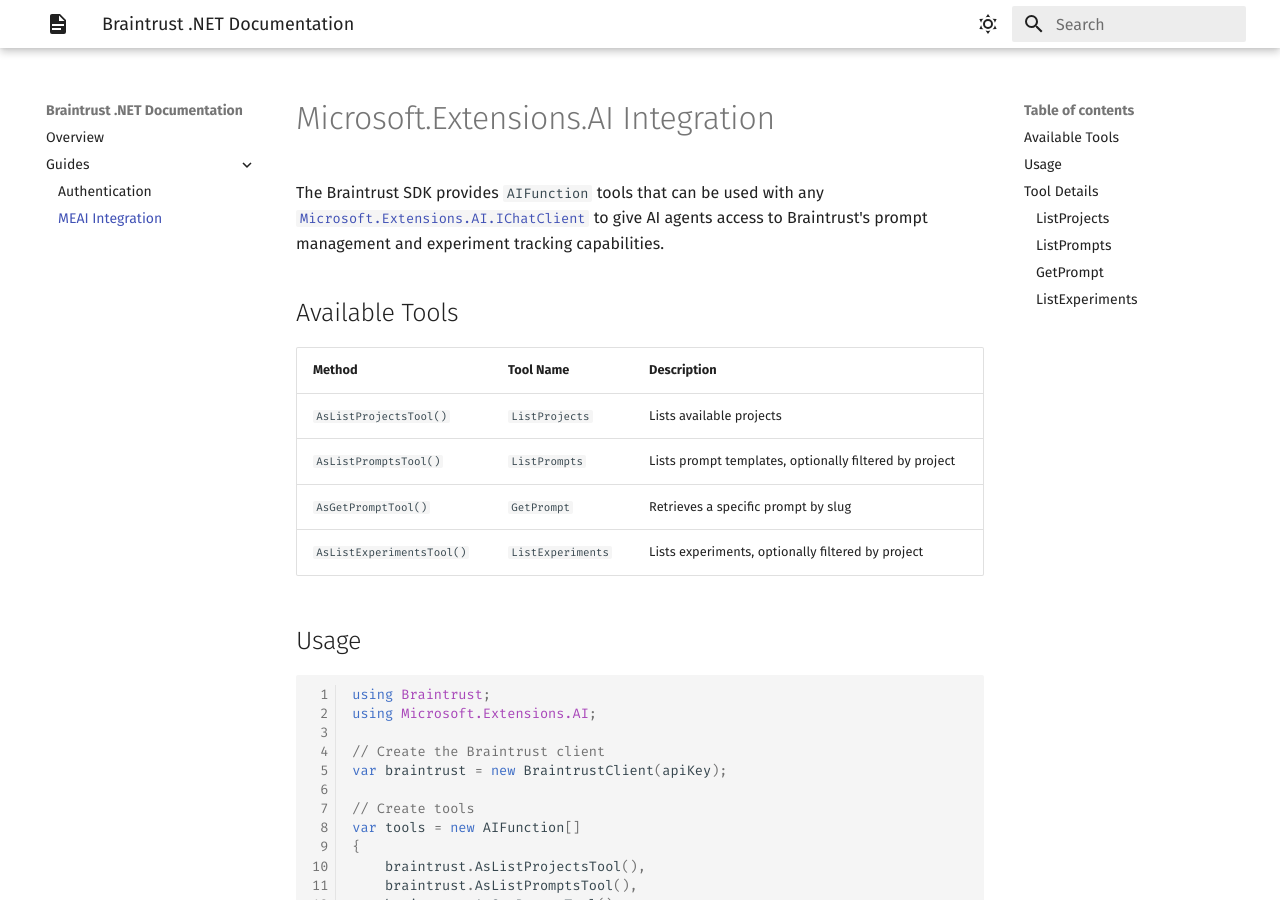
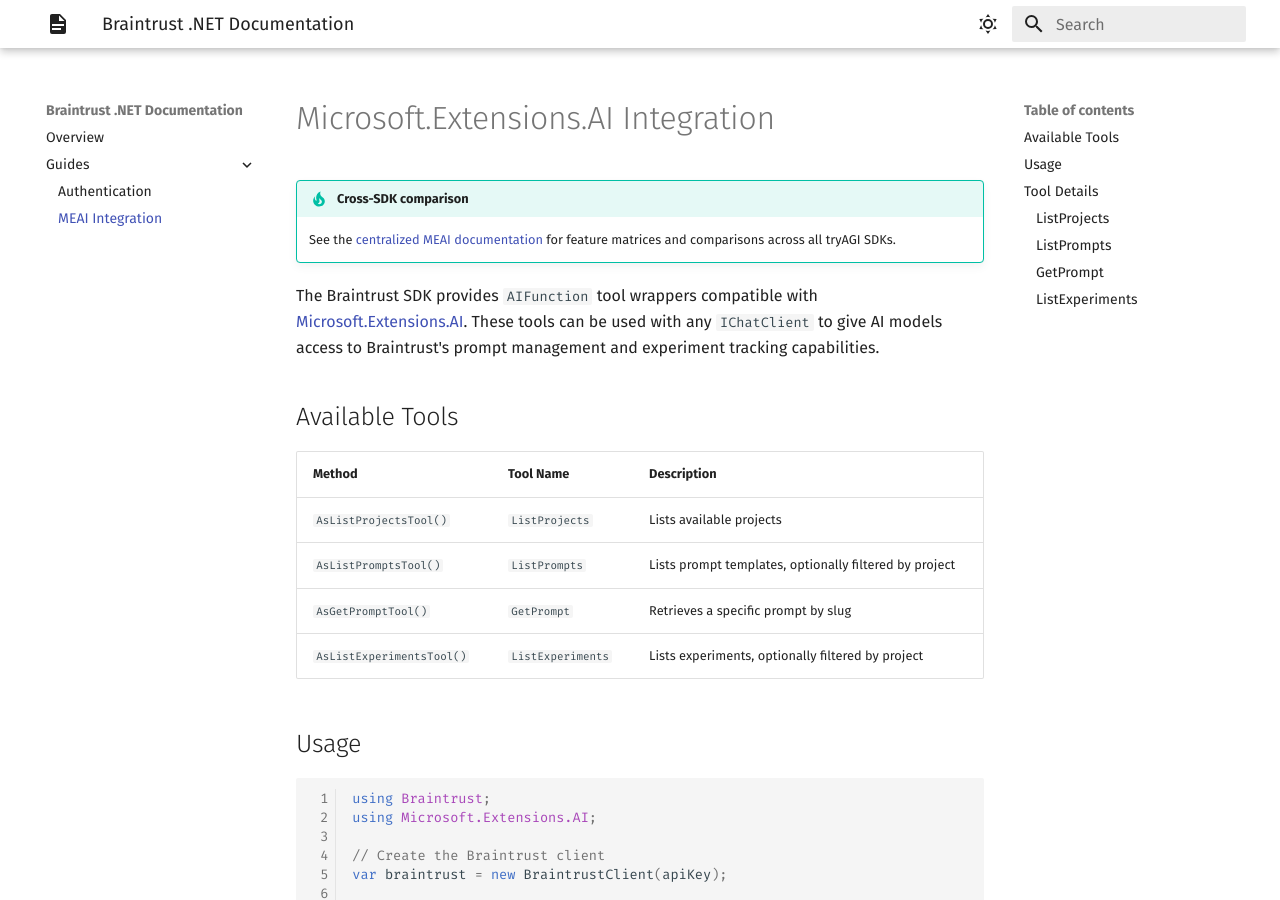
Before and after one commit to tryAGI/Braintrust, an MkDocs documentation site: the page built from docs/guides/meai.md, in a window 1280 px wide and 900 px high. Built offline with MkDocs 1.6.1 and Material for MkDocs 9.7.7, drawn with Linux system fonts in a browser that asks for light colours; the version menu is left out.

Commit message:
Standardize MEAI guide intro text
Co-Authored-By: Claude Opus 4.6 <noreply@anthropic.com>

```diff
--- a/docs/guides/meai.md
+++ b/docs/guides/meai.md
@@ -1,8 +1,9 @@
 # Microsoft.Extensions.AI Integration
 
-The Braintrust SDK provides `AIFunction` tools that can be used with any
-[`Microsoft.Extensions.AI.IChatClient`](https://learn.microsoft.com/en-us/dotnet/api/microsoft.extensions.ai.ichatclient)
-to give AI agents access to Braintrust's prompt management and experiment tracking capabilities.
+!!! tip "Cross-SDK comparison"
+    See the [centralized MEAI documentation](https://tryagi.github.io/docs/meai/) for feature matrices and comparisons across all tryAGI SDKs.
+
+The Braintrust SDK provides `AIFunction` tool wrappers compatible with [Microsoft.Extensions.AI](https://learn.microsoft.com/en-us/dotnet/ai/microsoft-extensions-ai). These tools can be used with any `IChatClient` to give AI models access to Braintrust's prompt management and experiment tracking capabilities.
 
 ## Available Tools
 
```
